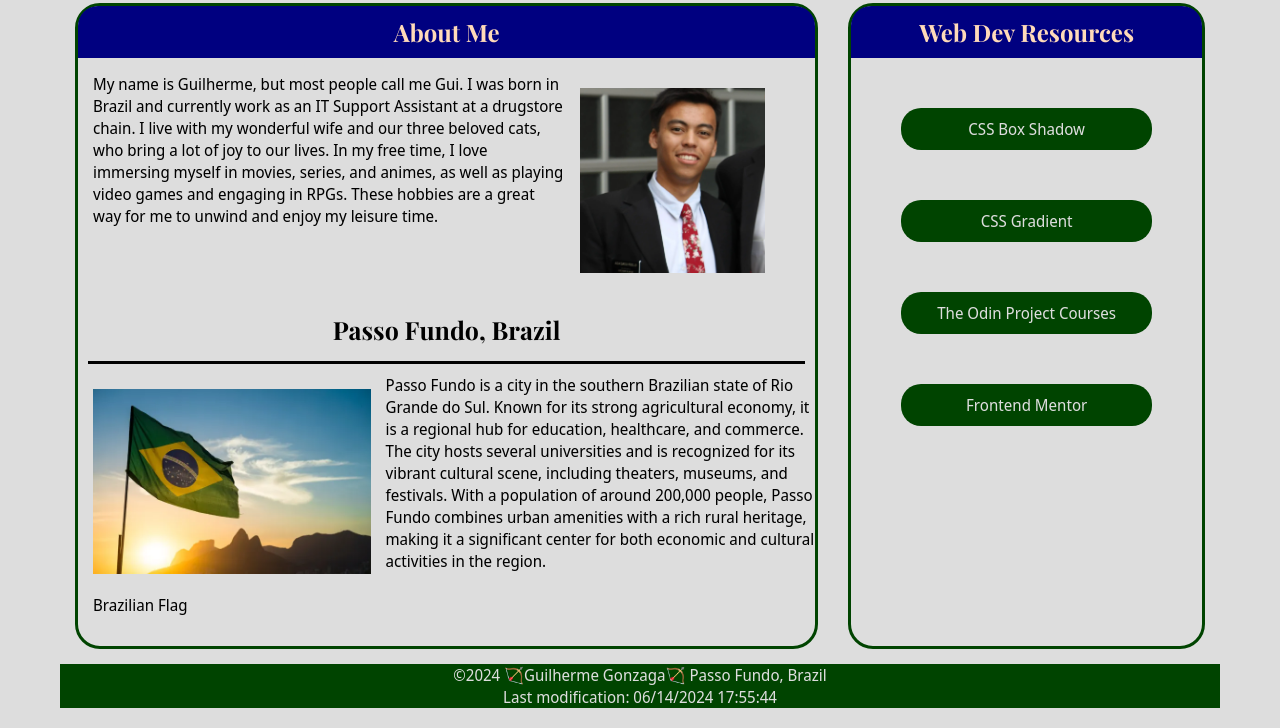
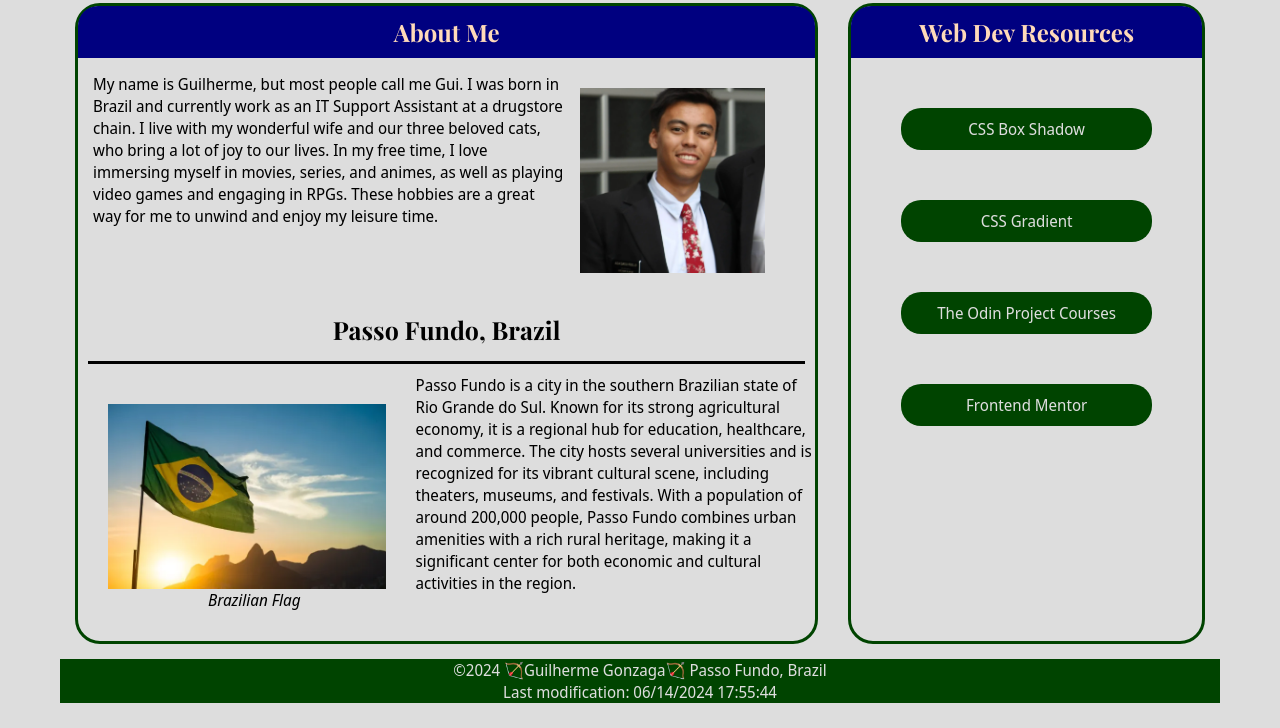
Before and after one commit to guimargonz/wdd131, a plain HTML site: page index.html in a window 1280 px wide. Shown: the part 156-884 px from the top of the page. Drawn offline with nearby package versions, Linux system fonts and the light colour scheme; a web font is replaced by a local one.

```diff
--- a/index.html
+++ b/index.html
@@ -35,7 +35,7 @@
             <div class="country">
                 <div class="image-container">
                     <img src="images/brazil-flag.webp" alt="Brazilian Flag">
-                    <p class="img-name">Brazilian Flag</p>
+                    <span class="img-name">Brazilian Flag</span>
                 </div>
 
                 <p>Passo Fundo is a city in the southern Brazilian state of Rio Grande do Sul. Known for its strong agricultural economy, it is a regional hub for education, healthcare, and commerce. The city hosts several universities and is recognized for its vibrant cultural scene, including theaters, museums, and festivals. With a population of around 200,000 people, Passo Fundo combines urban amenities with a rich rural heritage, making it a significant center for both economic and cultural activities in the region.</p>
--- a/styles/base.css
+++ b/styles/base.css
@@ -144,8 +144,16 @@ main {
     display: flex;
 }
 
-.country div p{
+.country div {
+    display: flex;
+    flex-direction: column;
     padding: 15px;
+    align-items: center;
+}
+
+.country div span{
+    padding-left: 15px;
+    font-style: italic;
 }
 
 footer {
```
